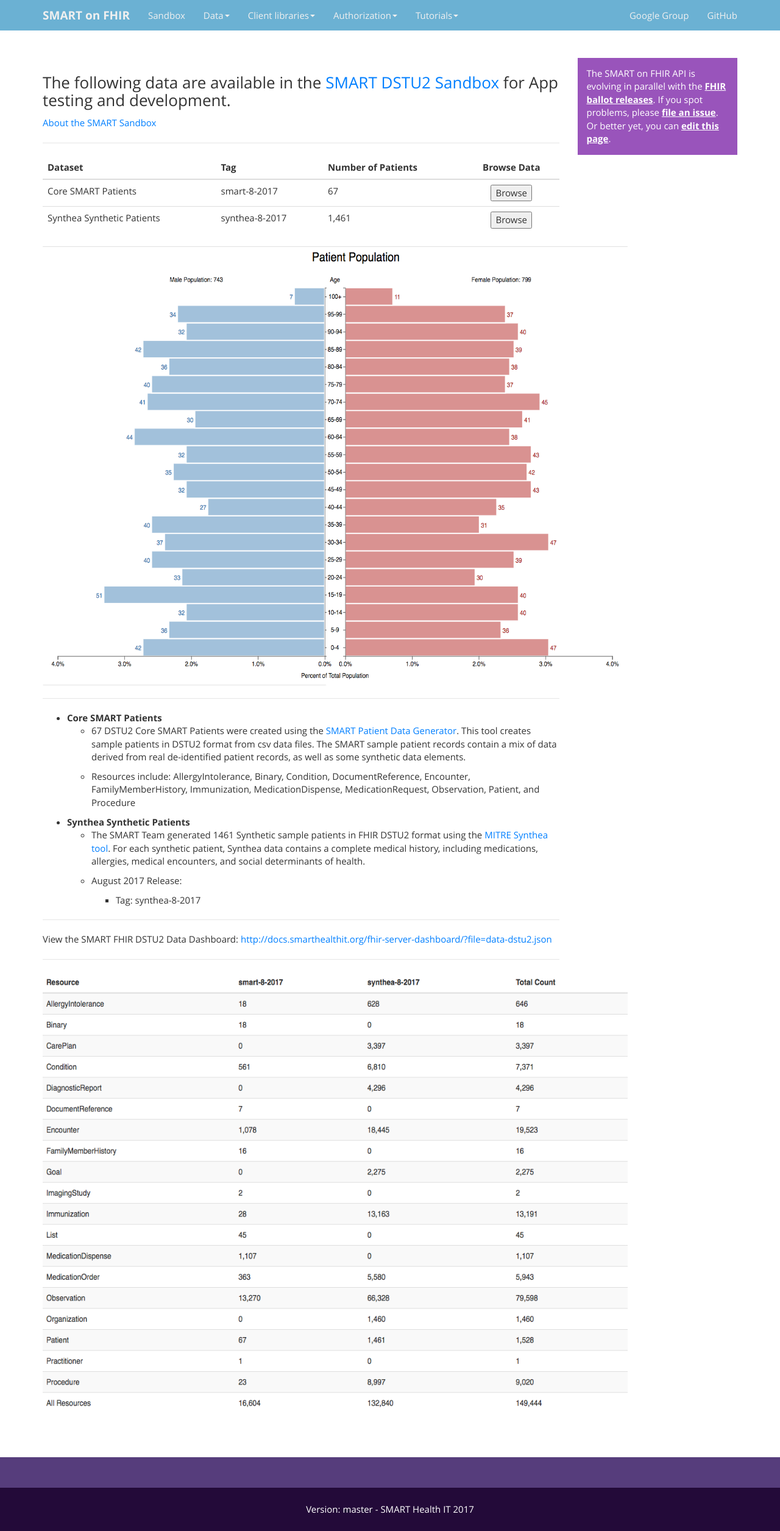
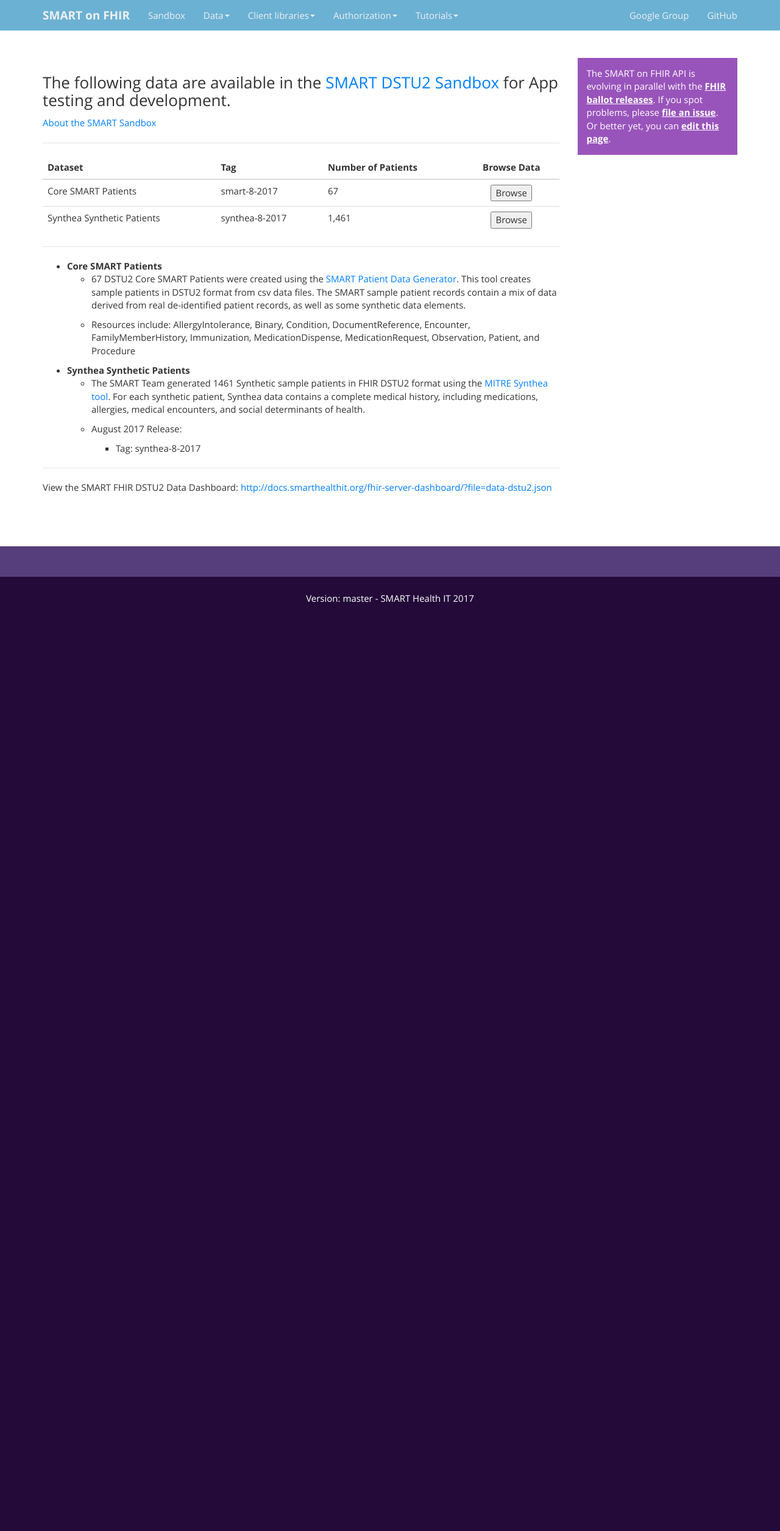
Before and after one commit to smart-on-fhir/smart-on-fhir.github.io, a Jekyll site: the page built from data/dstu2-sandbox-data.md, in a window 1280 px wide. Shown: the whole page at 61% size. Built offline with Jekyll 4.4.1, drawn with Linux system fonts in a browser that asks for light colours; after the commit the page ends 1018 px from its top, so only the background shows below that.

Commit message:
Update dstu2-sandbox-data.md

```diff
--- a/data/dstu2-sandbox-data.md
+++ b/data/dstu2-sandbox-data.md
@@ -13,12 +13,6 @@
 | Core SMART Patients |smart-8-2017 |67  |<button href="#" class="open-picker" data-tags="smart-8-2017" data-stu="dstu2-open-sandbox">Browse</button>|
 | Synthea Synthetic Patients | synthea-8-2017 |1,461 |<button href="#" class="open-picker" data-tags="synthea-8-2017" data-stu="dstu2-open-sandbox">Browse</button>|
 
-
- <div class="before-table"></div>
-
-<div style='text-align: left'>
-  <img src="{{site.baseurl}}assets/img/DSTU2 population pyramid 8-2017.png" alt="DSTU2 population pyramid 8-2017.png" height="720" width="960"/>
-</div>
 
 ---
 
@@ -37,11 +31,3 @@
  ---
 
  View the SMART FHIR DSTU2 Data Dashboard: [http://docs.smarthealthit.org/fhir-server-dashboard/?file=data-dstu2.json](http://docs.smarthealthit.org/fhir-server-dashboard/?file=data-dstu2.json)
-
- ---
-
- <div class="before-table"></div>
-
- <div style='text-align: left'>
-  <img src="{{site.baseurl}}assets/img/DSTU2 resources 8-2017.png" alt="DSTU2 resources 8-2017.png" height="720" width="960"/>
-</div>
```
